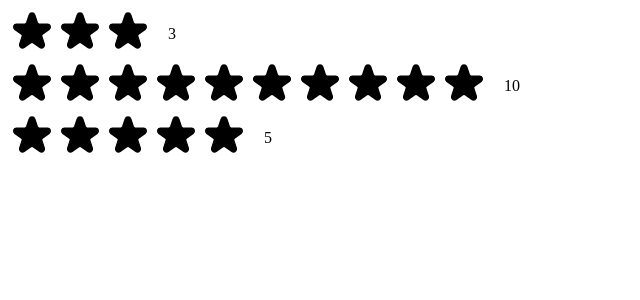
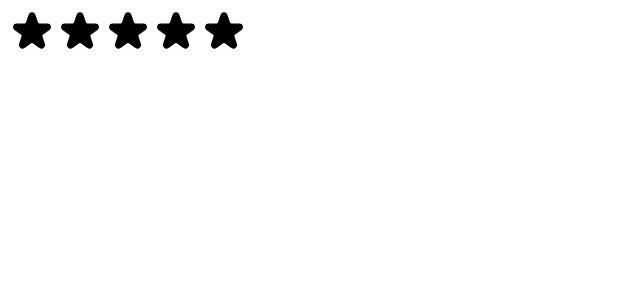
Before and after one commit to SunpreetSandhu/movie-tracker-app, a React (Create React App) app: page / in a window 1280 px wide. Shown: the top 300 px of the page, without its empty margins (0-640 px from the left). Built offline with nearby package versions, Linux system fonts and the light colour scheme.

Commit message:
added onrate so when user clicks a particular star the rating is displated on screen

```diff
--- a/src/StarRating.js
+++ b/src/StarRating.js
@@ -1,3 +1,4 @@
+import { useState } from "react";
 const containerStyle = {
   display: "flex",
   alignItems: "center",
@@ -14,14 +15,15 @@
 };
 
 export default function StarRating({ maxRating = 5 }) {
+  const [rating, setRating] = useState(0);
   return (
     <div style={containerStyle}>
       <div style={starContainerStyle}>
         {Array.from({ length: maxRating }, (v, i) => (
-          <Star key={i} />
+          <Star key={i} onRate={() => setRating(i + 1)} />
         ))}
       </div>
-      <p style={textStyle}>{maxRating}</p>
+      <p style={textStyle}>{rating || ""}</p>
     </div>
   );
 }
@@ -33,9 +35,9 @@
   cursor: "pointer",
 };
 
-function Star() {
+function Star({ onRate }) {
   return (
-    <span role="button" style={starStyle}>
+    <span role="button" style={starStyle} onClick={onRate}>
       <svg
         xmlns="http://www.w3.org/2000/svg"
         viewBox="0 0 20 20"
--- a/src/index.js
+++ b/src/index.js
@@ -7,9 +7,7 @@
 const root = ReactDOM.createRoot(document.getElementById("root"));
 root.render(
   <React.StrictMode>
-    <StarRating maxRating={3} />
-    <StarRating maxRating={10} />
-    <StarRating />
+    <StarRating maxRating={5} />
   </React.StrictMode>
 );
 
```
